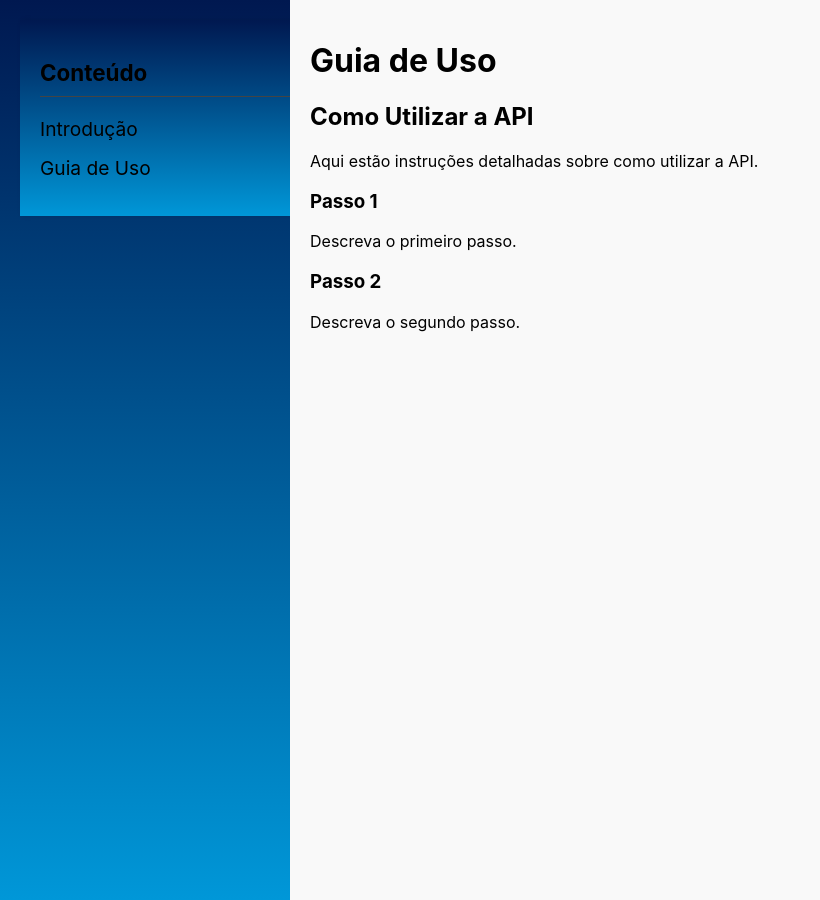
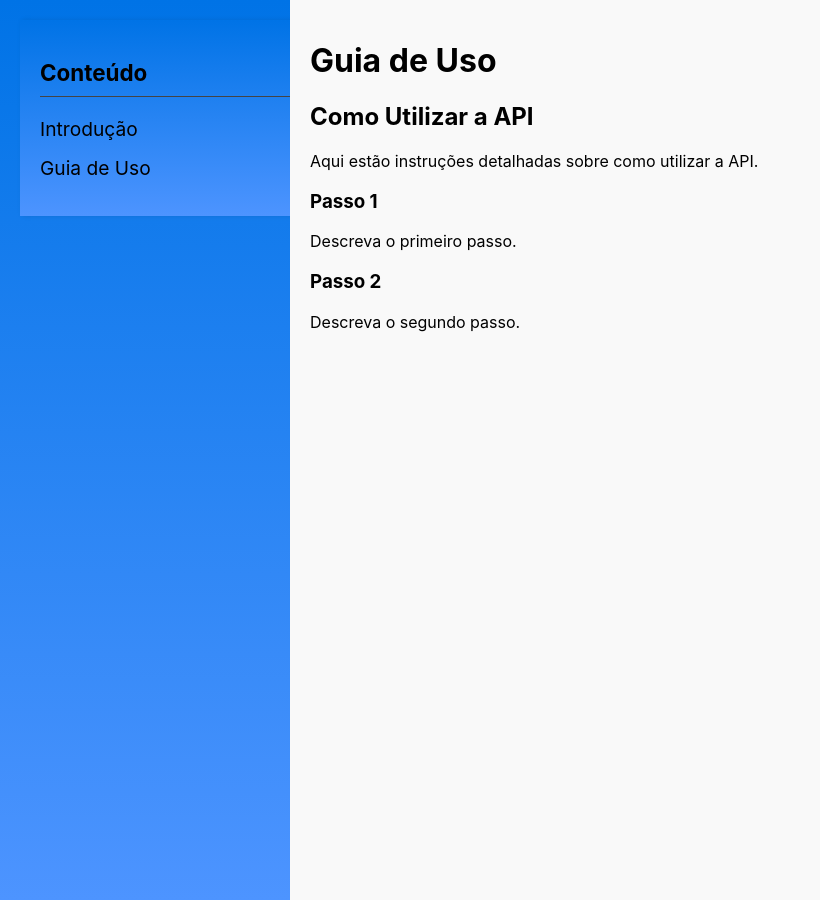
Before and after one commit to AlessandroF-dev/api-documentation, a Jekyll site: the page built from usage.md, in a window 1280 px wide. Shown: the whole page, without its empty margins (0-820 px from the left). Built offline with Jekyll 4.4.1, drawn with Linux system fonts in a browser that asks for light colours.

Commit message:
Update style.css

```diff
--- a/assets/css/style.css
+++ b/assets/css/style.css
@@ -13,7 +13,7 @@ body {
 
 .sidebar {
   width: 250px;
-  background: linear-gradient(to bottom, #001850, #0097d8);
+  background: linear-gradient(to bottom, #0073e6, #4d94ff); /* Gradiente azul mais suave */
   color: #000; /* Texto preto */
   padding: 20px;
   box-shadow: 2px 0 5px rgba(0,0,0,0.1);
```
